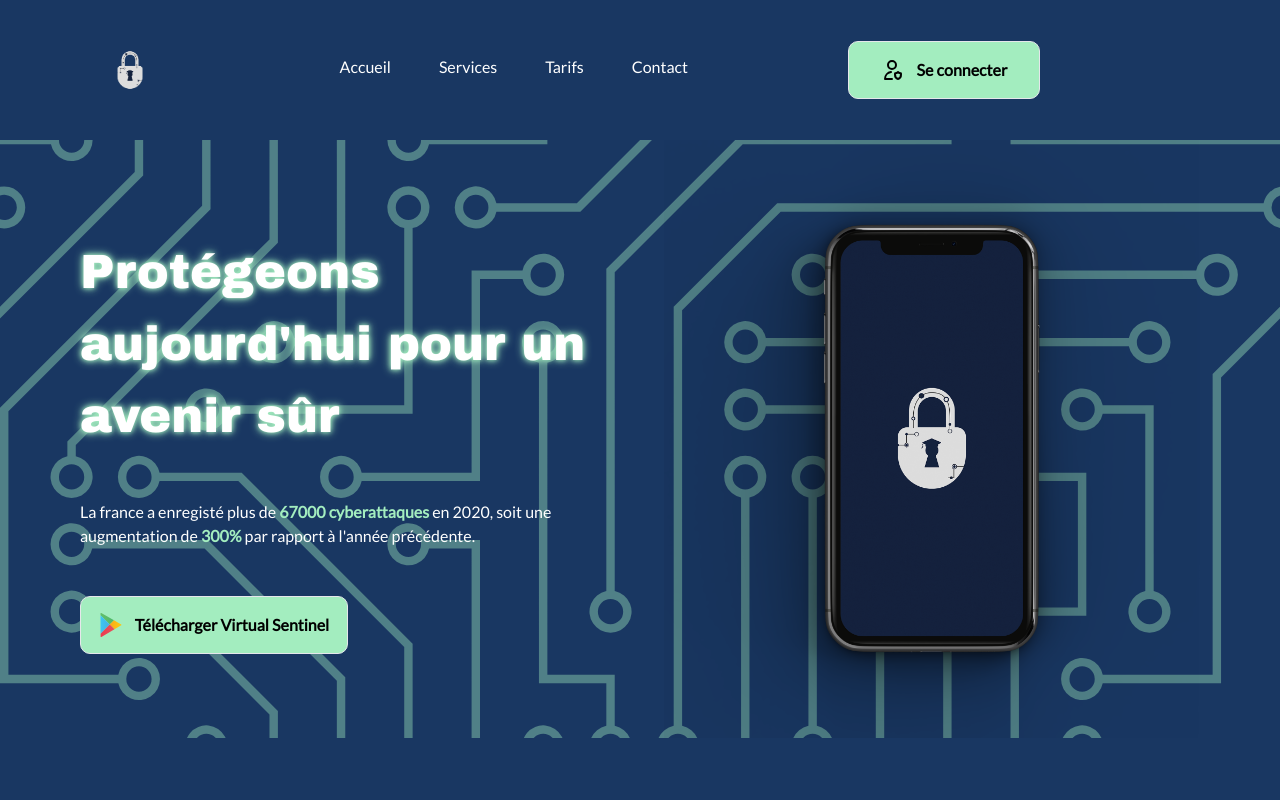
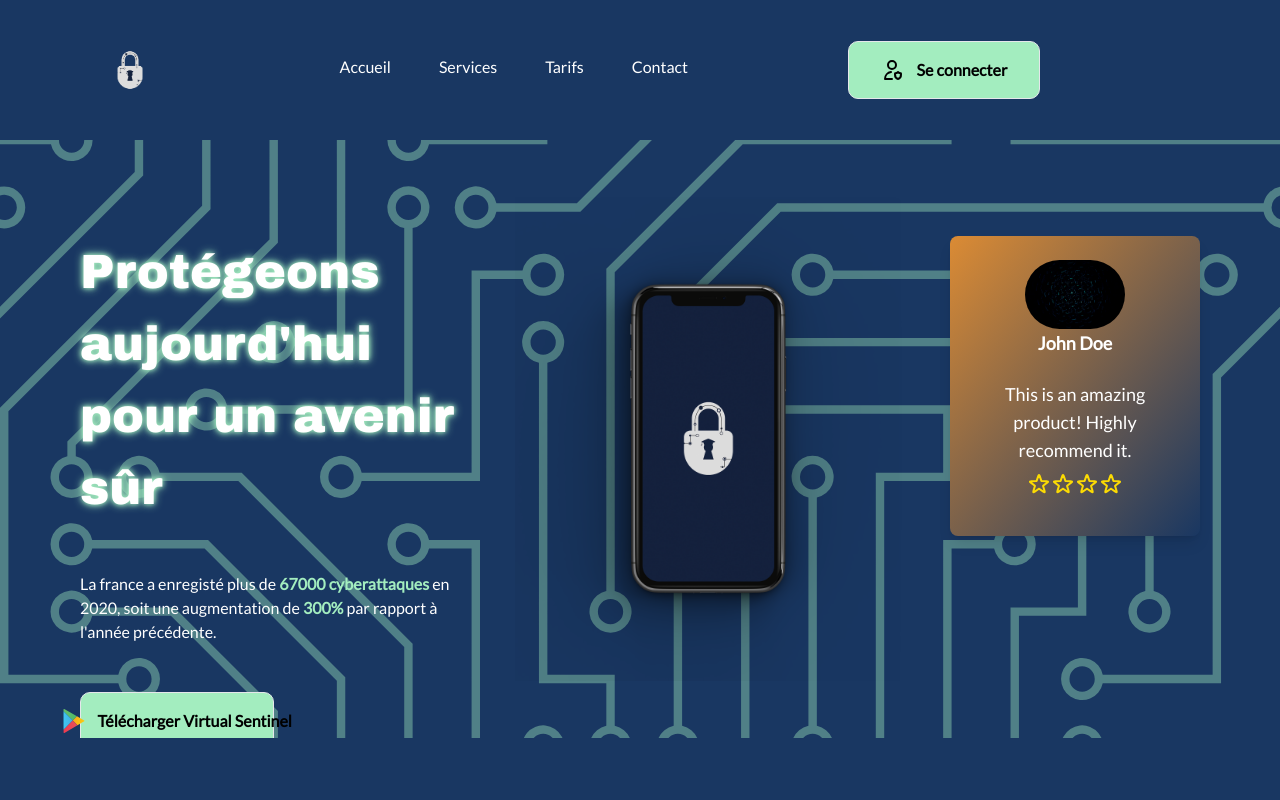
Before and after one commit to GanaF4ll/virtualsentinel, a Next.js app: page / in a window 1280 px wide. Shown: the top 800 px of the page. Built offline with nearby package versions, Linux system fonts and the light colour scheme; a web font is replaced by a local one.

Commit message:
:lipstick: UI UserReview

```diff
--- a/app/globals.css
+++ b/app/globals.css
@@ -34,7 +34,7 @@
   }
 
   .max-container {
-    @apply mx-auto max-w-[1440px];
+    /* @apply mx-auto max-w-[1440px]; */
   }
 
   .padding-container {
--- a/components/Download.tsx
+++ b/components/Download.tsx
@@ -2,8 +2,15 @@ import React from "react";
 import Button from "./Button";
 import Image from "next/image";
 import { museoModerno, montSerrat } from "../app/fonts";
+import UserReview from "./UserReview";
 
 const Download = () => {
+  const userReview = {
+    name: "John Doe",
+    photo: "/background.jpg",
+    rating: 4,
+    comment: "This is an amazing product! Highly recommend it.",
+  };
   return (
     <section className="flexCenter w-full flex-col pb-[100px]">
       <div className="get-app">
@@ -36,6 +43,7 @@ const Download = () => {
         <div className="flex flex-1 items-center justify-end">
           <Image src="/phone.png" alt="phones" width={550} height={870} />
         </div>
+        <UserReview user={userReview} />
       </div>
     </section>
   );
```
Also changed, not shown: package.json (+6 -4 lines), 1 other file (tests, documents, lock files or other folders).
